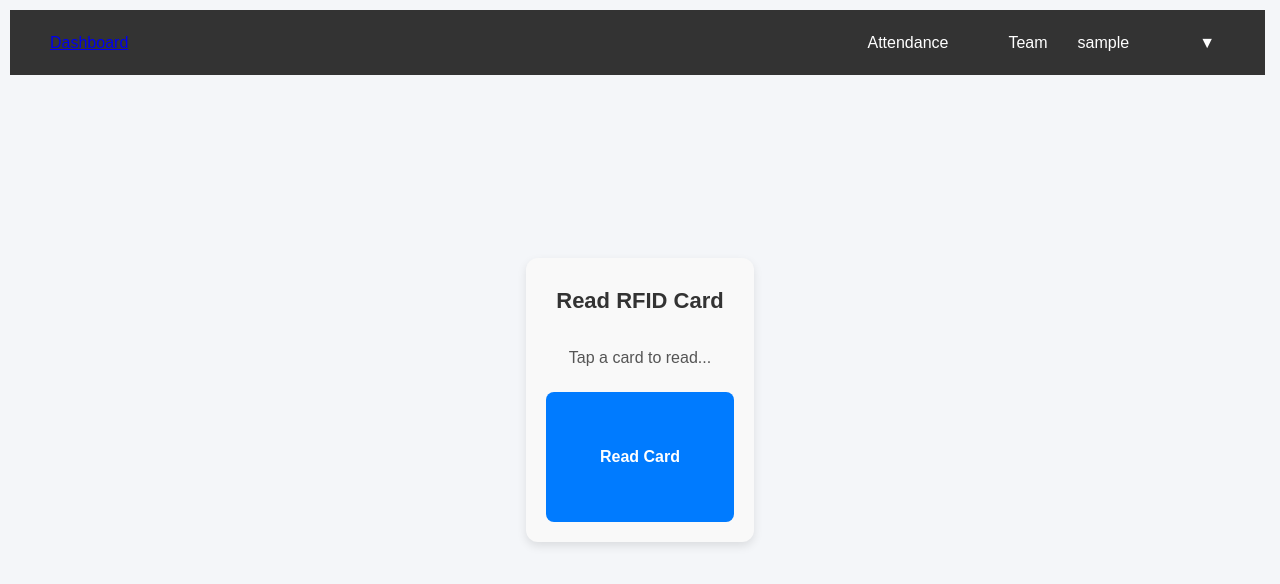
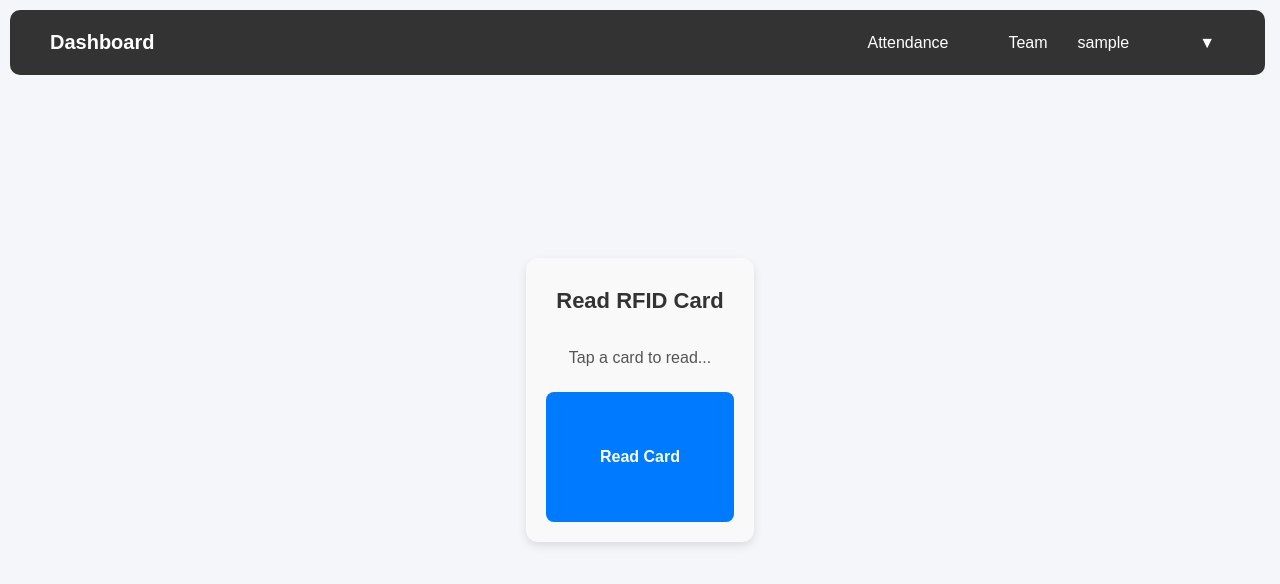
Before and after one commit to bhotw/354_attendance, a React (Create React App) app in the folder admin/: page /readcard in a window 1280 px wide. Shown: the top 584 px of the page. Built offline with nearby package versions, Linux system fonts and the light colour scheme; sample sign-in values are in the browser's storage.

Commit message:
fixing navbar

```diff
--- a/admin/src/components/Navbar.css
+++ b/admin/src/components/Navbar.css
@@ -1,4 +1,25 @@
-/* .navbar styles remain the same */
+/* src/components/Navbar.css */
+.navbar {
+    max-width: 100%;
+  display: flex;
+  justify-content: space-between;
+  align-items: center;
+  padding: 10px 20px;
+  background-color: #333;
+  color: white;
+  border-radius: 10px;
+}
+
+
+.navbar-left {
+  font-size: 20px;
+}
+
+.navbar-logo {
+  color: white;
+  text-decoration: none;
+  font-weight: bold;
+}
 
 .navbar-right {
   display: flex;
@@ -10,13 +31,11 @@
   font-size: 16px;
 }
 
-/* Hover effect to show dropdown */
 .dropdown {
   position: relative;
   margin-left: 20px;
 }
 
-/* Dropdown button styles */
 .dropdown-toggle {
   background-color: #333;
   color: white;
@@ -25,7 +44,6 @@
   font-size: 16px;
 }
 
-/* Initially hide the dropdown menu */
 .dropdown-menu {
   position: absolute;
   top: 30px;
@@ -36,15 +54,8 @@
   box-shadow: 0px 4px 6px rgba(0, 0, 0, 0.1);
   min-width: 150px;
   padding: 10px 0;
-  display: none;  /* Hidden by default */
 }
 
-/* Show the dropdown menu when hovering over the dropdown button */
-.dropdown:hover .dropdown-menu {
-  display: block; /* Show dropdown */
-}
-
-/* Dropdown item styles */
 .dropdown-item {
   padding: 8px 15px;
   display: block;
@@ -57,7 +68,6 @@
   color: white;
 }
 
-/* Remove any default button styling */
 button {
   background: none;
   border: none;
```
